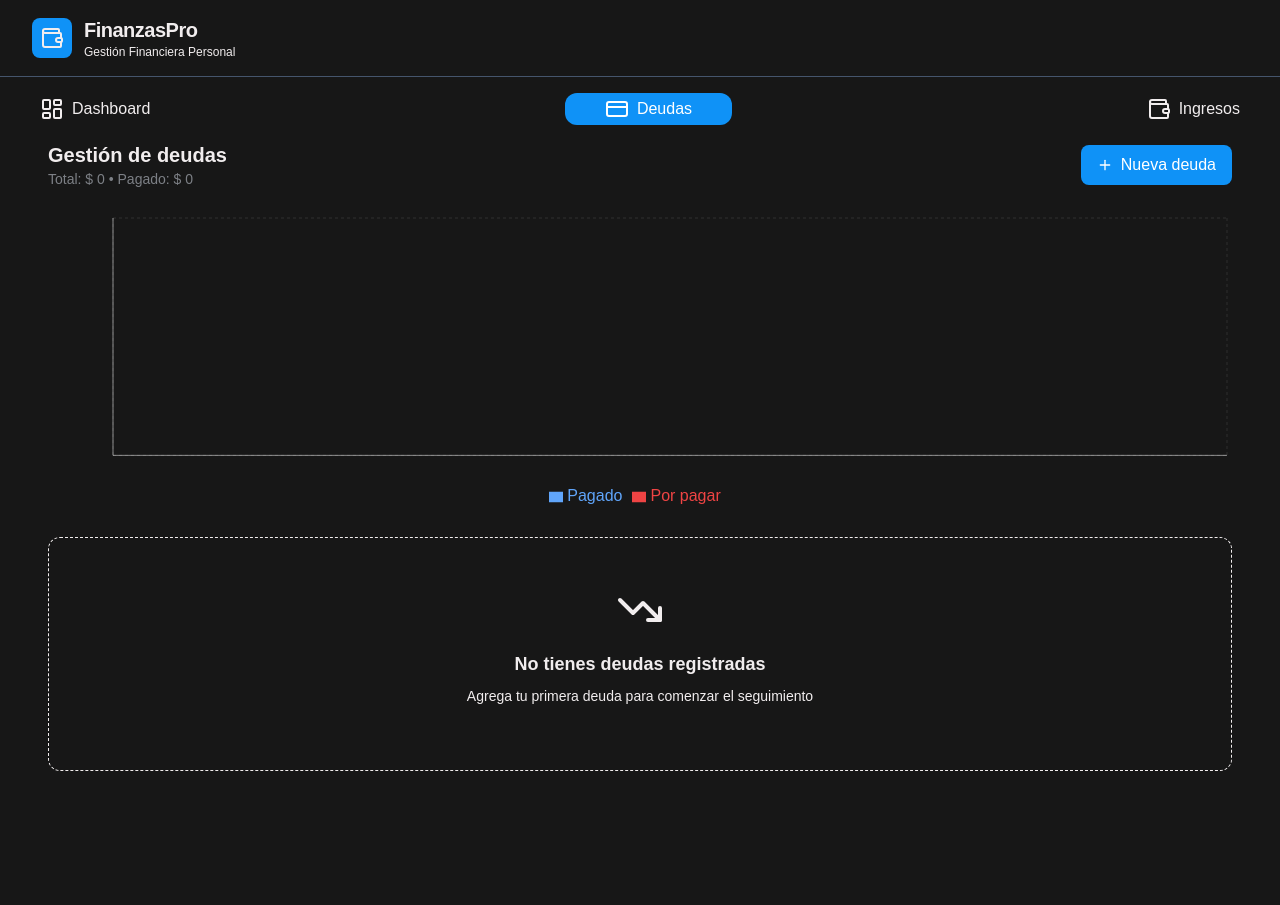
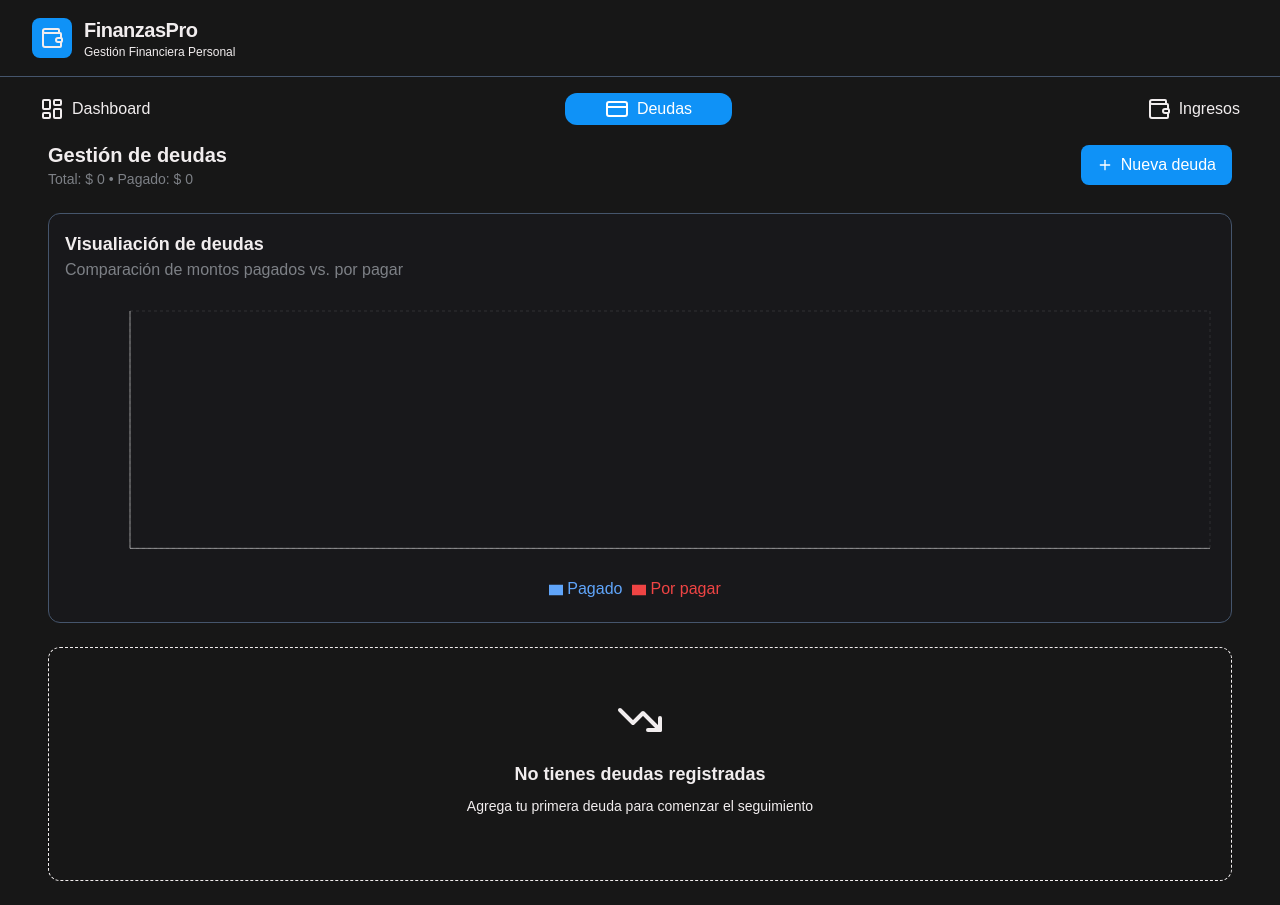
Before and after one commit to jamesgh1220/finanzas_pro, a Next.js app: page / in a window 1280 px wide. Both pictures are taken after a click on the item "Deudas". Before the commit the page ends 800 px from the top, so only its background shows below. Built offline with nearby package versions, Linux system fonts and the light colour scheme.

Commit message:
style: grapsh debts component

```diff
--- a/app/components/debts/GraphsHistory.jsx
+++ b/app/components/debts/GraphsHistory.jsx
@@ -12,7 +12,9 @@ export default function GraphsHistory({ debts, formatCurrency }) {
   });
 
   return (
-    <>
+    <div className="rounded-xl bg-zinc-900! border border-slate-600 p-4">
+      <h3 className="text-lg font-semibold">Visualiación de deudas</h3>
+      <p className="text-gray mb-6">Comparación de montos pagados vs. por pagar</p>
       <div className="h-75 w-full">
         <ResponsiveContainer width="100%" height="100%">
           <BarChart data={chartData}>
@@ -37,6 +39,6 @@ export default function GraphsHistory({ debts, formatCurrency }) {
           </BarChart>
         </ResponsiveContainer>
       </div>
-    </>
+    </div>
   );
 }
```
